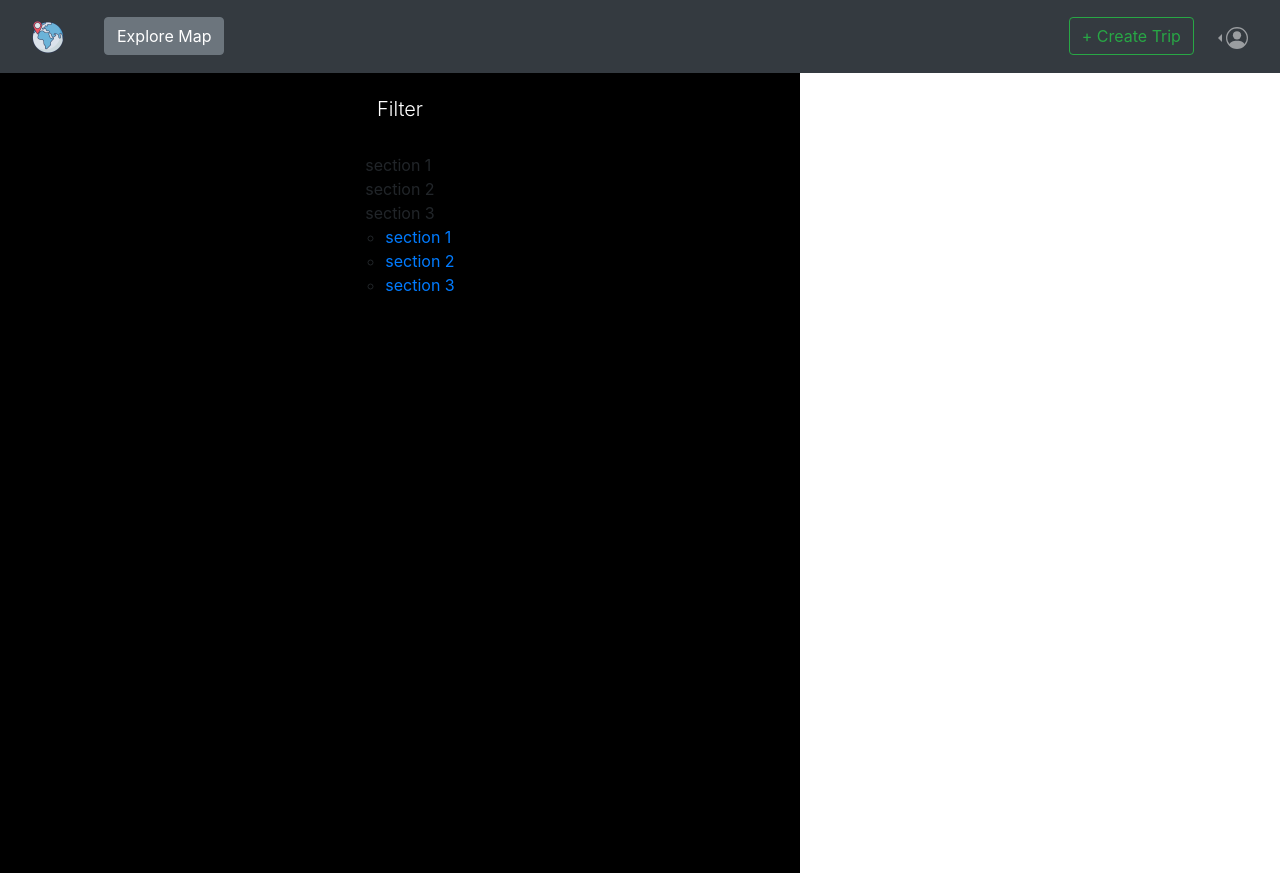
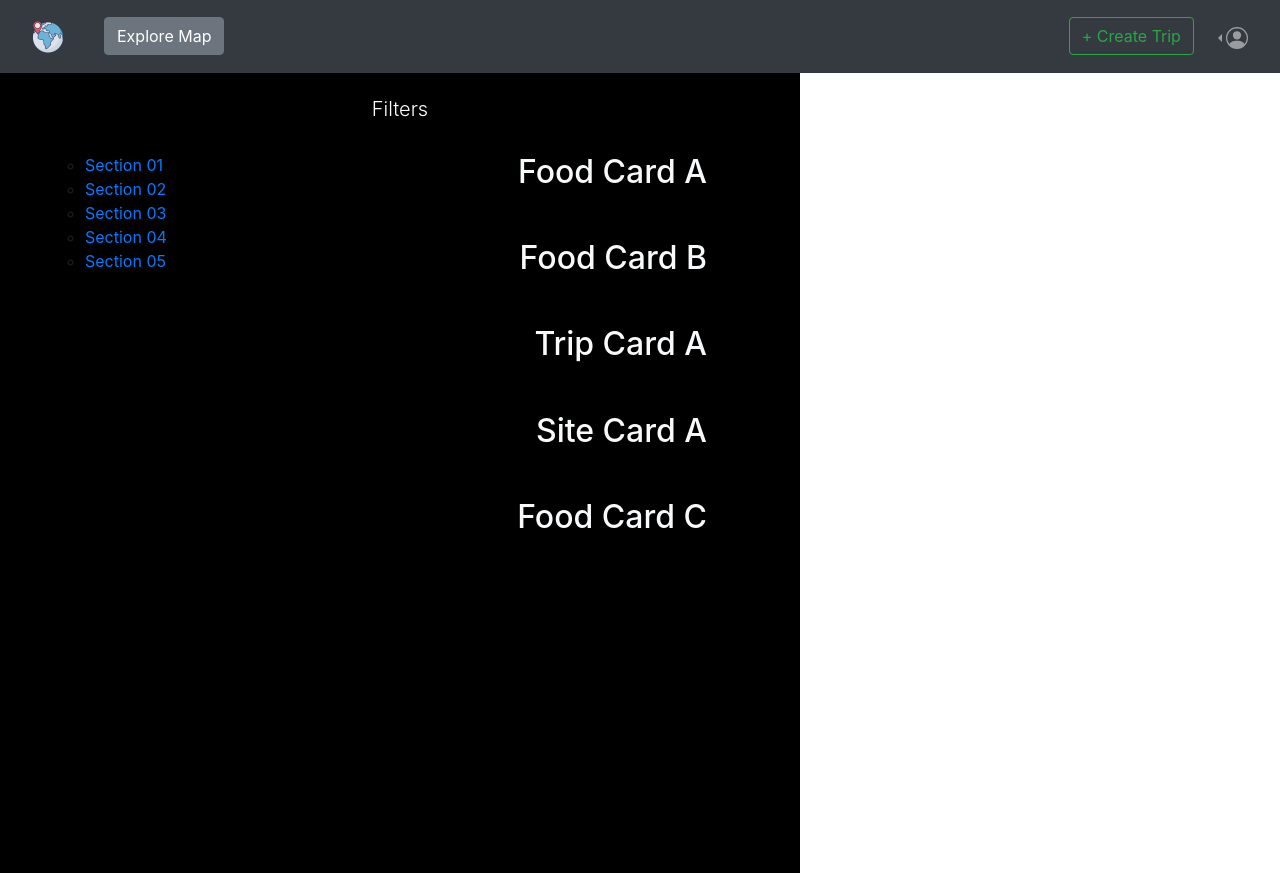
Before and after one commit to zephaniahong/travel-planner-frontend, a React (Create React App) app: page /createtrip in a window 1280 px wide. Built offline with nearby package versions, Linux system fonts and the light colour scheme; the HTML template or start-up script is replaced by a standard one.

Commit message:
Add basic layout of sidebar

```diff
--- a/src/components/SideBar.jsx
+++ b/src/components/SideBar.jsx
@@ -1,11 +1,12 @@
 import React from "react";
 import styled from "styled-components";
 // import PlusCircleIcon from "./SideBar.jsx";
+import { Container, Row, Col } from "react-bootstrap";
 import Scrollspy from "react-scrollspy";
 
 const SideNav = styled.nav`
   width: 50rem;
-  height: 100vh;
+  height: 100%;
   position: absolute;
   background-color: black;
   padding: 0 30px;
@@ -41,28 +42,69 @@ export default function SideBar() {
       <SideNav>
         <StyledNavList>
           <StyledNavItem>
-            <h5 className="lead">Filter</h5>
+            <h5 className="lead">Filters</h5>
           </StyledNavItem>
-          <div>
-            <section id="section-1">section 1</section>
-            <section id="section-2">section 2</section>
-            <section id="section-3">section 3</section>
-          </div>
-
+          <Container>
+            <Row>
+              <Col md="3">
+                {" "}
                 <Scrollspy
-            items={["section-1", "section-2", "section-3"]}
-            currentClassName="is-current"
+                  items={[
+                    "section1",
+                    "section2",
+                    "section3",
+                    "section4",
+                    "section5",
+                  ]}
+                  currentClassName="active"
+                  offset={-100}
                 >
                   <li>
-              <a href="#section-1">section 1</a>
+                    <a href="#section1">Section 01</a>
                   </li>
                   <li>
-              <a href="#section-2">section 2</a>
+                    <a href="#section2">Section 02</a>
                   </li>
                   <li>
-              <a href="#section-3">section 3</a>
+                    <a href="#section3">Section 03</a>
+                  </li>
+                  <li>
+                    <a href="#section4">Section 04</a>
+                  </li>
+                  <li>
+                    <a href="#section5">Section 05</a>
                   </li>
                 </Scrollspy>
+              </Col>
+              <Col md="9">
+                <section id="section1">
+                  <h2 className="text-light text-right mr-5 mb-5">
+                    Food Card A
+                  </h2>
+                </section>
+                <section id="section2">
+                  <h2 className="text-light text-right mr-5 mb-5">
+                    Food Card B
+                  </h2>
+                </section>
+                <section id="section3">
+                  <h2 className="text-light text-right mr-5 mb-5">
+                    Trip Card A
+                  </h2>
+                </section>
+                <section id="section4">
+                  <h2 className="text-light text-right mr-5 mb-5">
+                    Site Card A
+                  </h2>
+                </section>
+                <section id="section5">
+                  <h2 className="text-light text-right mr-5 mb-5">
+                    Food Card C
+                  </h2>
+                </section>
+              </Col>
+            </Row>
+          </Container>
         </StyledNavList>
       </SideNav>
     </div>
```
Lines whose indentation alone changed are shown as unchanged.
